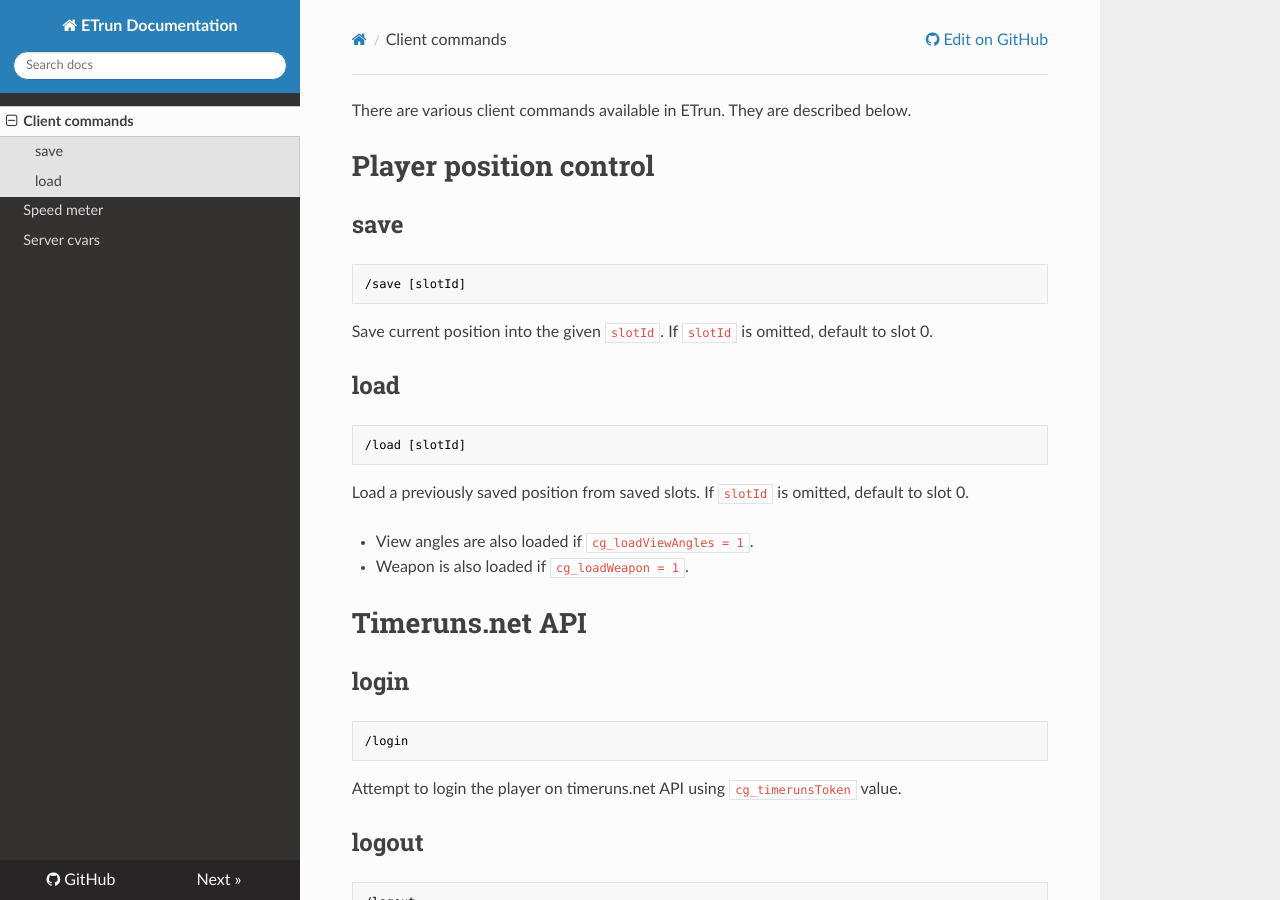
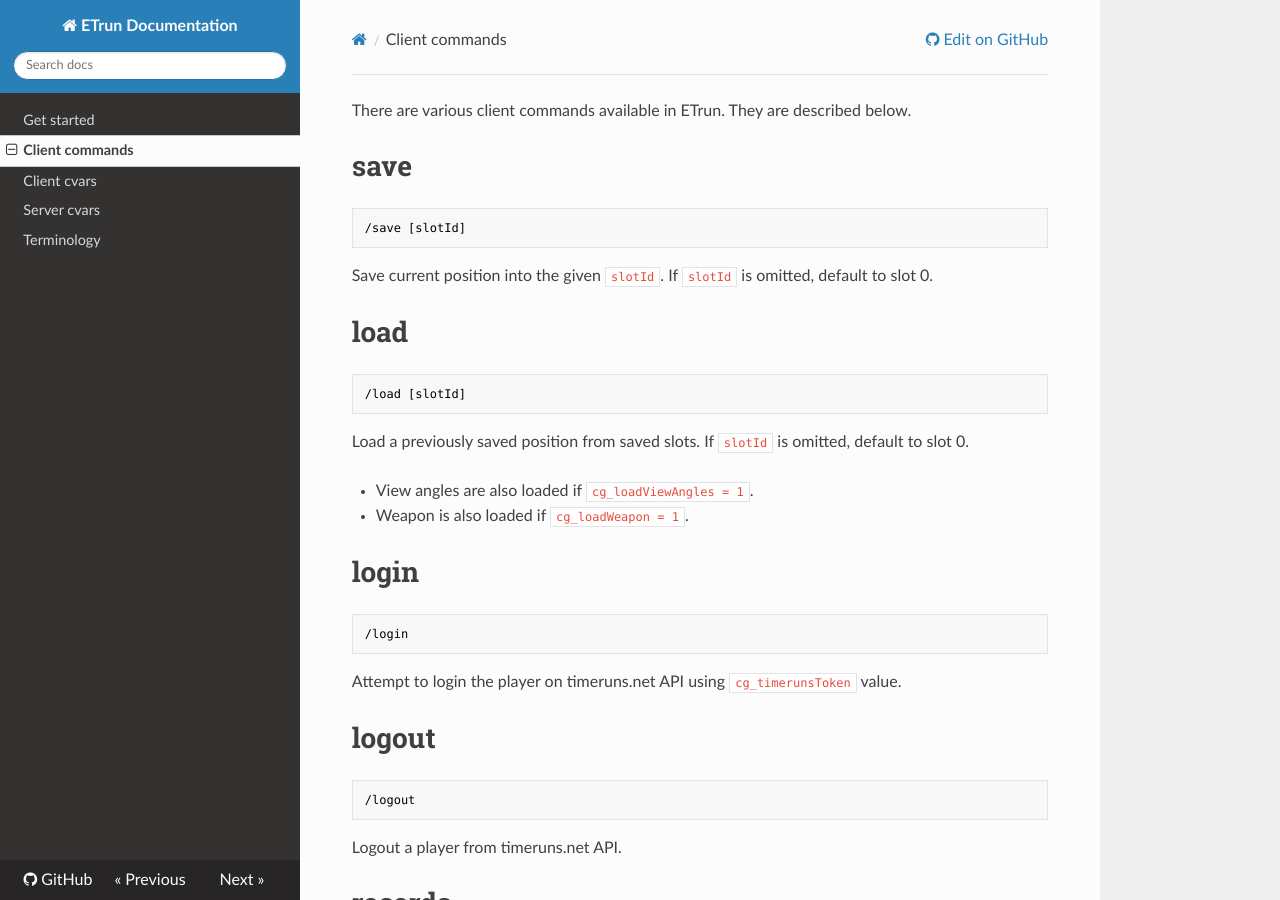
Before and after one commit to ETrun/ETrun, an MkDocs documentation site: the page built from docs/client_commands.md, in a window 1280 px wide and 900 px high. Built offline with MkDocs 1.6.1, drawn with Linux system fonts in a browser that asks for light colours; nearby versions of some CDN libraries; some of the changed text lies outside the part shown.

Commit message:
docs: update

````diff
--- a/docs/client_commands.md
+++ b/docs/client_commands.md
@@ -1,8 +1,6 @@
 There are various client commands available in ETrun. They are described below.
 
-# Player position control
-
-## save
+# save
 
 ```
 /save [slotId]
@@ -10,7 +8,7 @@
 
 Save current position into the given `slotId`. If `slotId` is omitted, default to slot 0.
 
-## load
+# load
 
 ```
 /load [slotId]
@@ -21,9 +19,7 @@
 - View angles are also loaded if `cg_loadViewAngles = 1`.
 - Weapon is also loaded if `cg_loadWeapon = 1`.
 
-# Timeruns.net API
-
-## login
+# login
 
 ```
 /login
@@ -31,7 +27,7 @@
 
 Attempt to login the player on timeruns.net API using `cg_timerunsToken` value.
 
-## logout
+# logout
 
 ```
 /logout
@@ -39,7 +35,7 @@
 
 Logout a player from timeruns.net API.
 
-## records
+# records
 
 ```
 /records
@@ -47,7 +43,7 @@
 
 Request timeruns.net API for records of every runs in the current map and print them.
 
-## loadCheckpoints
+# loadCheckpoints
 
 ```
 /loadCheckpoints [userName] [runName]
@@ -70,7 +66,7 @@
 /loadCheckpoints other_player run2
 ```
 
-## h (help)
+# h (help)
 
 ```
 /h [command]
@@ -78,7 +74,7 @@
 
 Provide help about ETrun commands. If `command` is omitted, list all available commands. If provided, display usage of `command`.
 
-## rank
+# rank
 
 ```
 /rank [userName] [mapName] [runName] [physicsName]
@@ -132,7 +124,7 @@
 
 Prevent spectators to spectate you.
 
-## specunclock
+# specunclock
 
 ```
 /specunclock
@@ -140,7 +132,7 @@
 
 Allow spectators to spectate you.
 
-## specinvite
+# specinvite
 
 ```
 /specinvite playerId
@@ -148,7 +140,7 @@
 
 Allow `playerId` to spectate you.
 
-## specuninvite
+# specuninvite
 
 ```
 /specuninvite playerId
--- a/docs/client_cvars.md
+++ b/docs/client_cvars.md
@@ -1,3 +1,5 @@
+List of ETrun cvars.
+
 # Speed meter
 
 | Name  | Value | Default | Description |
````
Also changed, not shown: other parts of docs/client_commands.md (+3 -9 lines), docs/index.md (added, +15 -0 lines), docs/terminology.md (added, +10 -0 lines).
